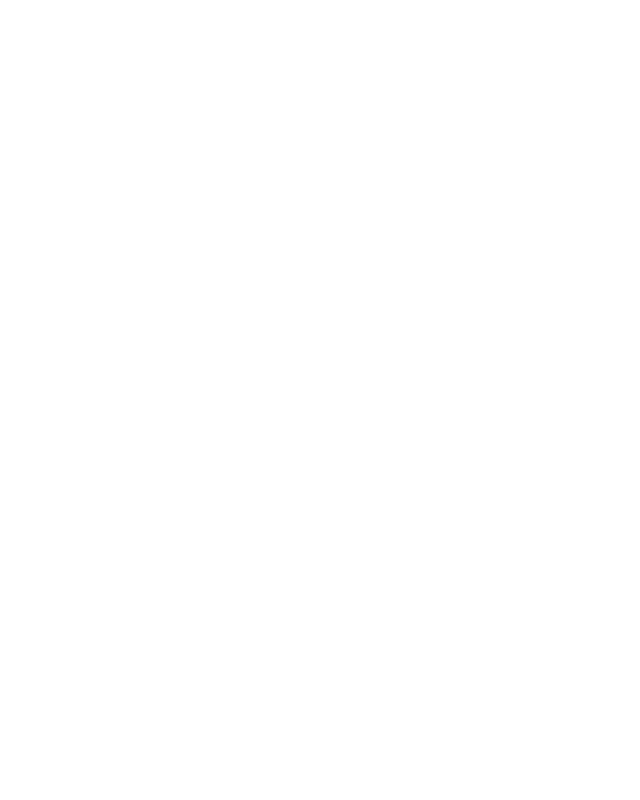
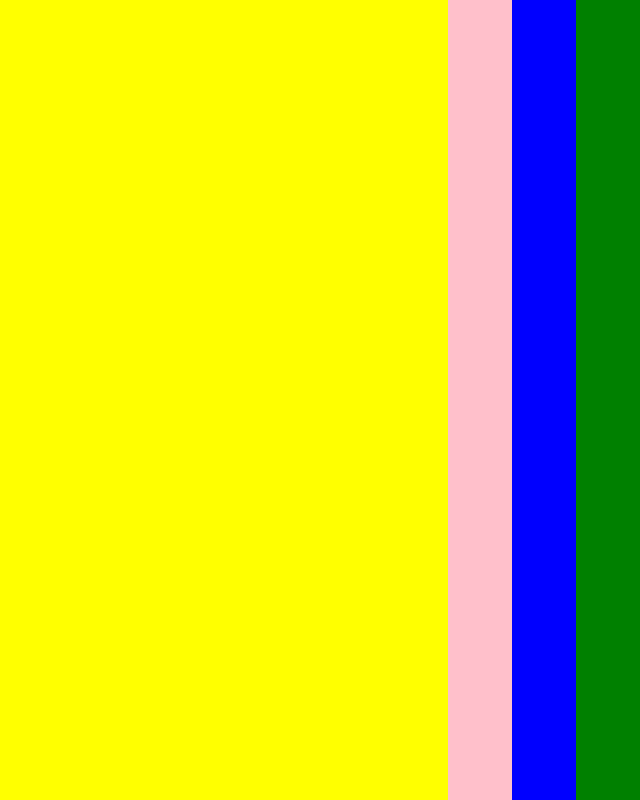
Before and after one commit to JSpeed8th/portfolio, a React (Create React App) app: page / in a window 1280 px wide. Shown: the whole page, without its empty margins (640-1280 px from the left). Built offline with nearby package versions, Linux system fonts and the light colour scheme.

Commit message:
completed animation for views

```diff
--- a/src/App.css
+++ b/src/App.css
@@ -1,32 +1,31 @@
+body {
+  background-color: yellow;
+}
+
 .App {
   text-align: center;
 }
 
-.App-logo {
-  animation: App-logo-spin infinite 20s linear;
-  height: 40vmin;
+.view {
+  display: inline-block;
+  width: 5vw;
+  height: 100vh;
+  float: right;
+  transition: 0.5s;
 }
 
-.App-header {
-  background-color: #282c34;
-  min-height: 100vh;
-  display: flex;
-  flex-direction: column;
-  align-items: center;
-  justify-content: center;
-  font-size: calc(10px + 2vmin);
-  color: white;
+.view:hover {
+  width: 85vw;
+  animation-name: expand;
+  transition: 0.5s;
 }
 
-.App-link {
-  color: #61dafb;
-}
-
-@keyframes App-logo-spin {
+@keyframes expand {
   from {
-    transform: rotate(0deg);
+    width: 50vw;
   }
   to {
-    transform: rotate(360deg);
+    width: 85vw;
+    float: none;
   }
 }
--- a/src/App.js
+++ b/src/App.js
@@ -1,9 +1,26 @@
 import React, { Component } from "react";
 import "./App.css";
+import Home from "./home/home";
+import About from "./about/about";
+import Projects from "./projects/projects";
+import Contact from "./contact/contact";
 
 class App extends Component {
+  collapse;
+  collapseHandler = () => {
+    console.log(!this.collapse);
+  };
   render() {
-    return <div className="App" />;
+    this.collapse = false;
+
+    return (
+      <div className="App">
+        {/* <Home collapseListener={this.collapseHandler} /> */}
+        <About collapseListener={this.collapseHandler} />
+        <Projects collapseListener={this.collapseHandler} />
+        <Contact collapseListener={this.collapseHandler} />
+      </div>
+    );
   }
 }
 
--- a/src/about/about.css
+++ b/src/about/about.css
@@ -0,0 +1,3 @@
+.about {
+  background-color: green;
+}
--- a/src/about/about.js
+++ b/src/about/about.js
@@ -1,8 +1,9 @@
 import React from "react";
 import "./about.css";
+import "../App.css";
 
-const about = () => {
-  return <div />;
+const about = props => {
+  return <div className="about view" />;
 };
 
 export default about;
--- a/src/contact/contact.css
+++ b/src/contact/contact.css
@@ -0,0 +1,3 @@
+.contact {
+  background-color: pink;
+}
--- a/src/contact/contact.js
+++ b/src/contact/contact.js
@@ -1,8 +1,9 @@
 import React from "react";
 import "./contact.css";
+import "../App.css";
 
-const contact = () => {
-  return <div />;
+const contact = props => {
+  return <div className="contact view" />;
 };
 
 export default contact;
--- a/src/home/home.css
+++ b/src/home/home.css
@@ -0,0 +1,5 @@
+.home {
+  background-color: purple;
+  width: 100vw;
+  height: 100vh;
+}
--- a/src/home/home.js
+++ b/src/home/home.js
@@ -1,8 +1,9 @@
 import React from "react";
 import "./home.css";
+import "../App.css";
 
-const home = () => {
-  return <div />;
+const home = props => {
+  return <div className="home" />;
 };
 
 export default home;
--- a/src/projects/projects.css
+++ b/src/projects/projects.css
@@ -0,0 +1,3 @@
+.projects {
+  background-color: blue;
+}
--- a/src/projects/projects.js
+++ b/src/projects/projects.js
@@ -1,8 +1,9 @@
 import React from "react";
 import "./projects.css";
+import "../App.css";
 
-const projects = () => {
-  return <div />;
+const projects = props => {
+  return <div className="projects view" />;
 };
 
 export default projects;
```
